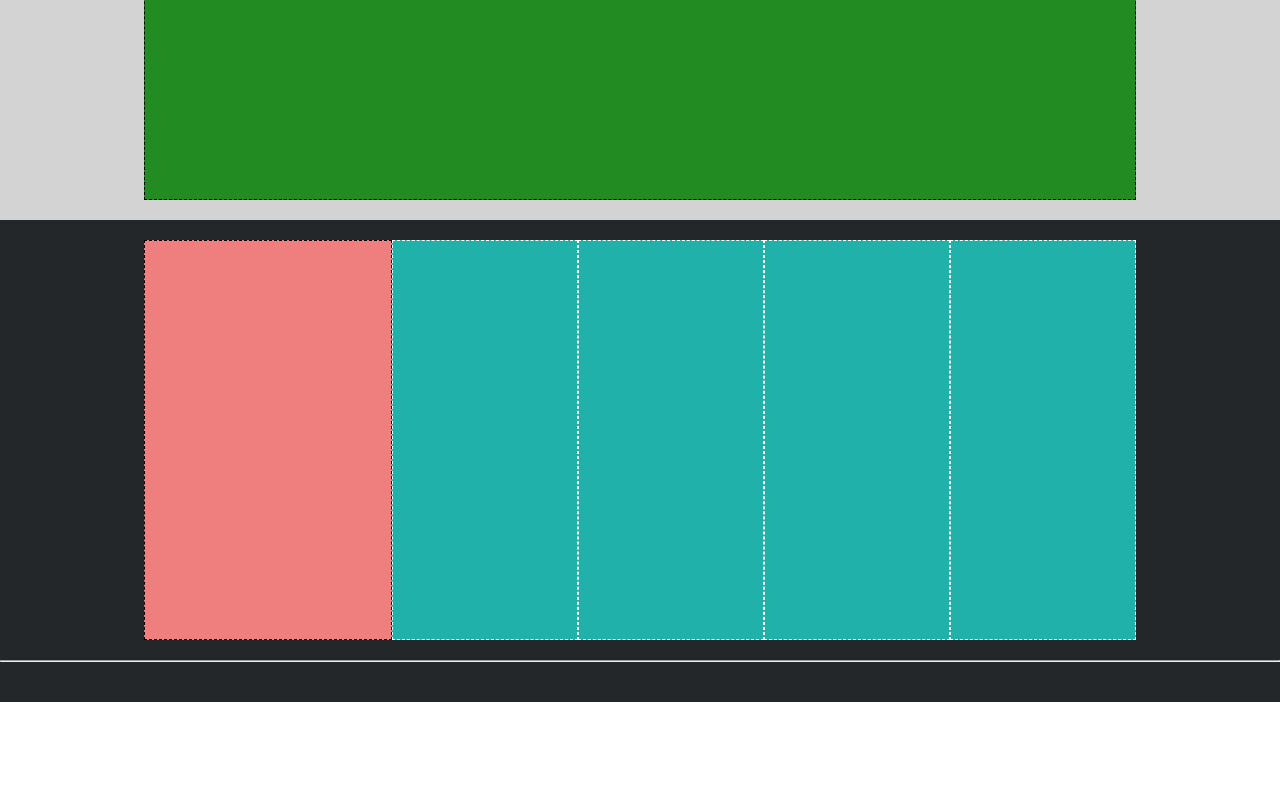
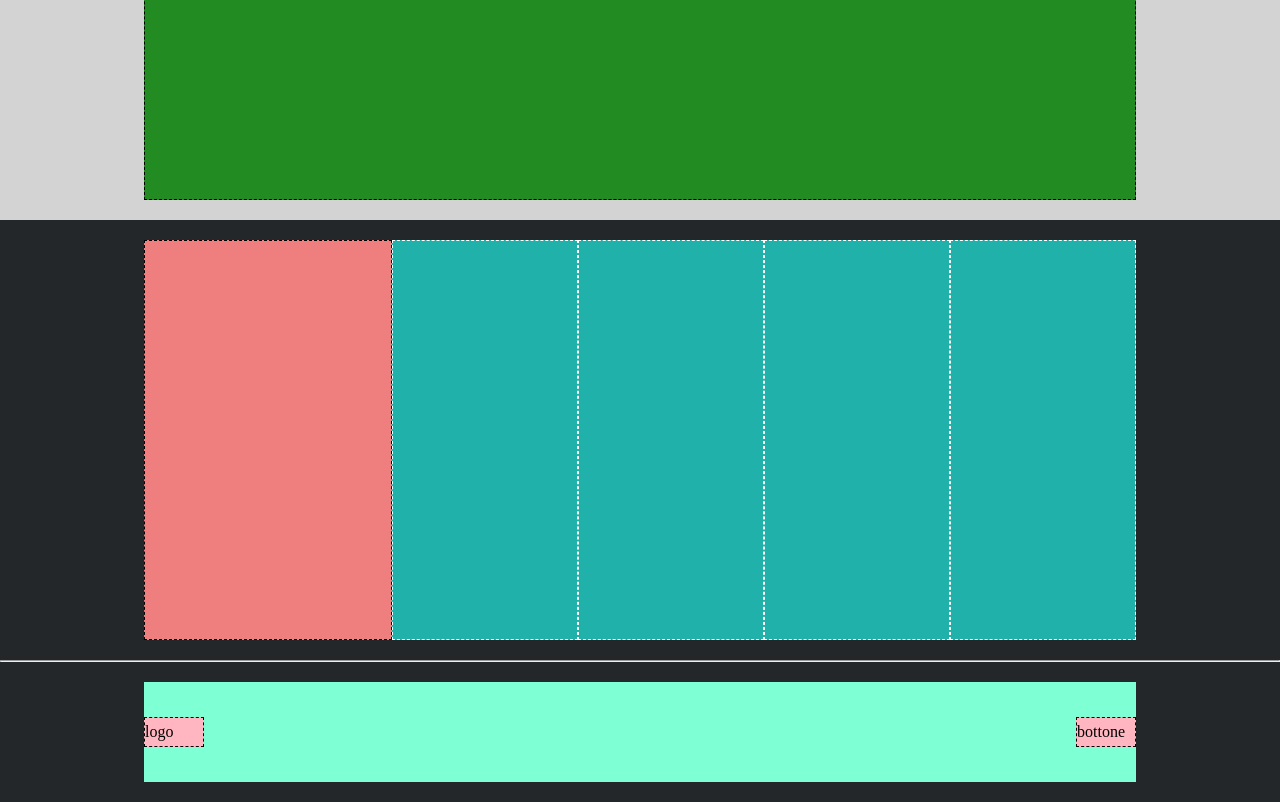
Before and after one commit to pasqualedimaro/htmlcss-struttura-discord, a plain HTML site: page index.html in a window 1280 px wide. Shown: the part 2410-3212 px from the top of the page. Before the commit the page ends 3112 px from the top, so only its background shows below. Drawn offline with Linux system fonts and the light colour scheme.

Commit message:
completato footer

```diff
--- a/css/style.css
+++ b/css/style.css
@@ -115,3 +115,23 @@ header {
   height: 400px;
   border: 1px dashed white;
 }
+/* footer*/
+
+.elementofooter {
+  background-color: #7fffd4;
+  width: 80%;
+  height: 100px;
+  display: flex;
+  justify-content: space-between;
+  align-items: center;
+}
+
+.pulsante {
+  background-color: #ffb6c1;
+  border: 1px dashed black;
+  display: flex;
+  height: 30px;
+  width: 60px;
+  align-items: center;
+  justify-content: space-between;
+}
--- a/index.html
+++ b/index.html
@@ -40,7 +40,12 @@
       </div>
       <footer>
         <hr />
-        <div class="sezionedarkgrey"></div>
+        <div class="sezionedarkgrey">
+          <div class="elementofooter">
+            <div class="pulsante">logo</div>
+            <div class="pulsante">bottone</div>
+          </div>
+        </div>
       </footer>
     </main>
   </body>
```
